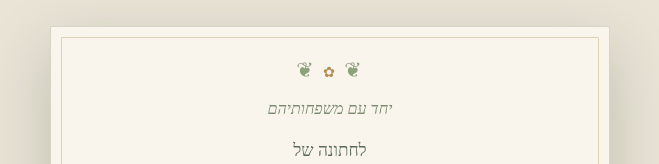
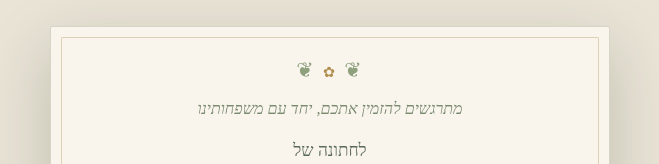
Before and after one commit to vlad21591/Wedding, a plain HTML site: page index.html in a window 1280 px wide. Shown: the top 164 px of the page, without its empty margins (310-969 px from the left). Drawn offline with Linux system fonts and the light colour scheme; a web font is replaced by a local one.

Commit message:
Add files via upload

```diff
--- a/index.html
+++ b/index.html
@@ -86,7 +86,7 @@
   <div class="pad">
     <div id="formArea">
       <div class="crest">&#10086; <span class="sm">&#10047;</span> &#10086;</div>
-      <div class="eyebrow">יחד עם משפחותיהם</div>
+      <div class="eyebrow">מתרגשים להזמין אתכם, יחד עם משפחותינו</div>
       <div class="of">לחתונה של</div>
       <div class="names">
         <span class="n">ולד</span>
```
